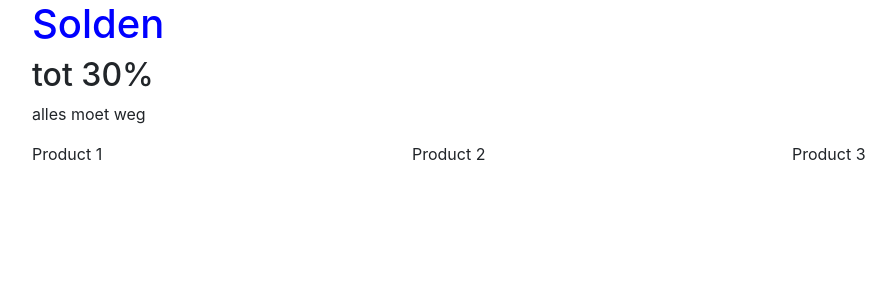
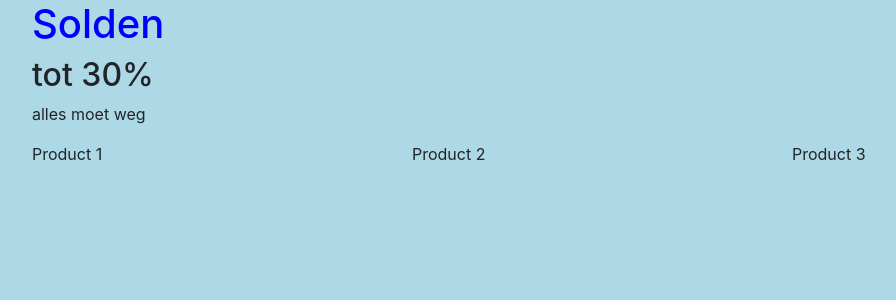
Before and after one commit to BongioDev/testGIT, a PHP site: page / in a window 1280 px wide. Shown: the top 300 px of the page, without its empty margins (53-949 px from the left). Run offline with PHP 8.4, Linux system fonts and the light colour scheme.

Commit message:
changed body background css

```diff
--- a/style.css
+++ b/style.css
@@ -1,3 +1,7 @@
 h1 {
     color: blue;
 }
+
+body {
+    background-color: lightblue;
+}
```
